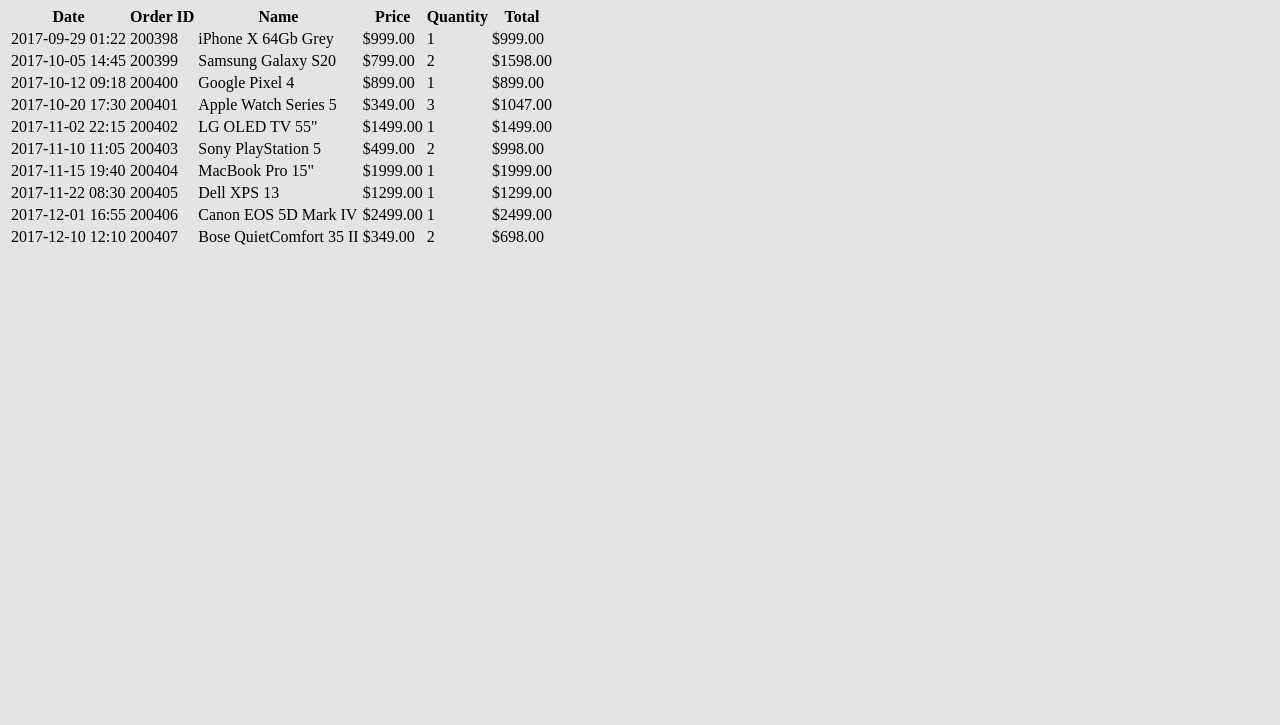
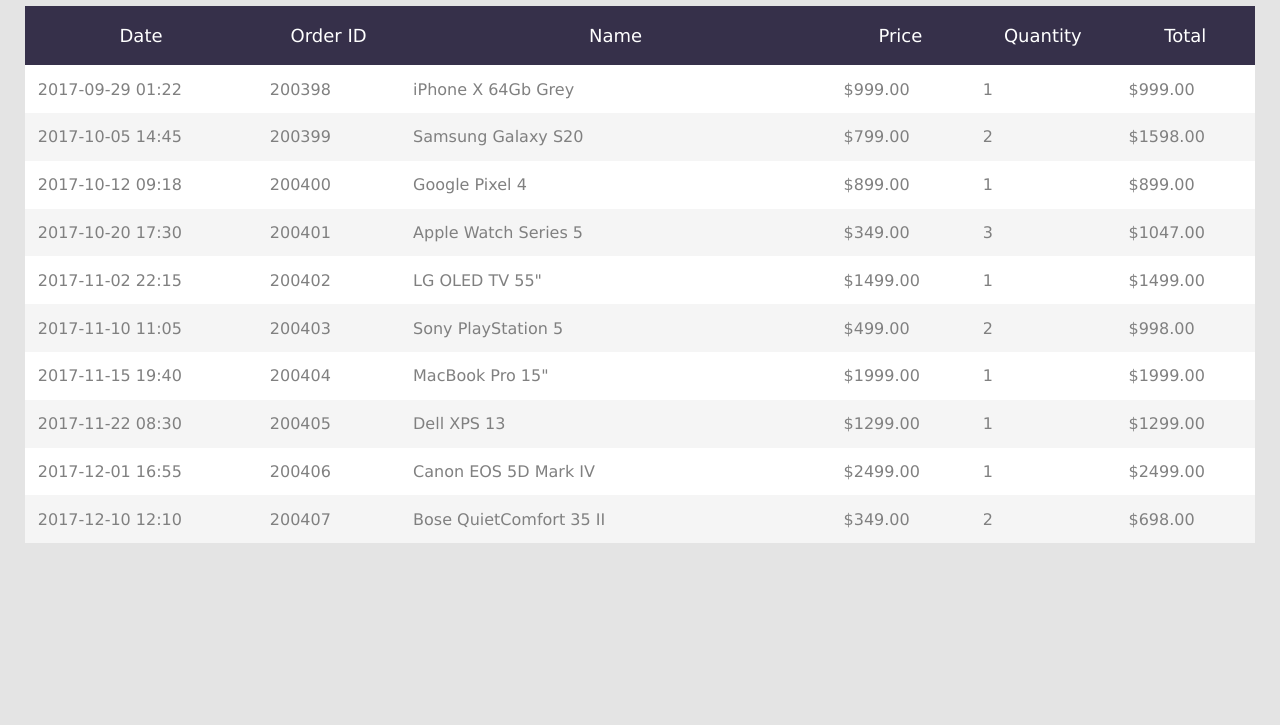
Before and after one commit to MariusCodeAcademy/type19_07_html_tables_flex_intro_practice_website, a plain HTML site: page tables/index.html in a window 1280 px wide. Shown: the part 75-800 px from the top of the page. Drawn offline with Linux system fonts and the light colour scheme.

Commit message:
table css

```diff
--- a/tables/index.html
+++ b/tables/index.html
@@ -8,13 +8,13 @@
   </head>
   <body>
     <h1>Tables</h1>
-
+    <div class="table-container">
       <table class="main-table">
         <thead>
           <tr>
             <th>Date</th>
             <th>Order ID</th>
-          <th>Name</th>
+            <th class="name-th">Name</th>
             <th>Price</th>
             <th>Quantity</th>
             <th>Total</th>
@@ -113,5 +113,6 @@
           </tr>
         </tbody>
       </table>
+    </div>
   </body>
 </html>
--- a/tables/style.css
+++ b/tables/style.css
@@ -3,5 +3,50 @@
 }
 
 body {
+  margin: 0;
   background-color: #e4e4e4;
+  font-family: 'Lucida Sans', 'Lucida Sans Regular', 'Lucida Grande',
+    'Lucida Sans Unicode', Geneva, Verdana, sans-serif;
 }
+
+/* table */
+.table-container {
+  padding-left: 25px;
+  padding-right: 25px;
+}
+.main-table {
+  width: 100%;
+  /* border-spacing: 10px; */
+  border-collapse: collapse;
+  /* visi stulpeliai vienodo plocio */
+  /* table-layout: fixed; */
+}
+
+thead tr {
+  background-color: #36304a;
+  color: white;
+}
+
+tr {
+  background-color: #fff;
+}
+tbody tr:nth-child(even) {
+  background-color: #f5f5f5;
+}
+
+th {
+  font-weight: normal;
+  font-size: 18px;
+  line-height: 1.5;
+}
+td {
+  color: gray;
+}
+th,
+td {
+  /* border: 1px solid #000; */
+  padding: 0.9em 0.8em;
+}
+.name-th {
+  width: 35%;
+}
```
Lines whose indentation alone changed are shown as unchanged.
